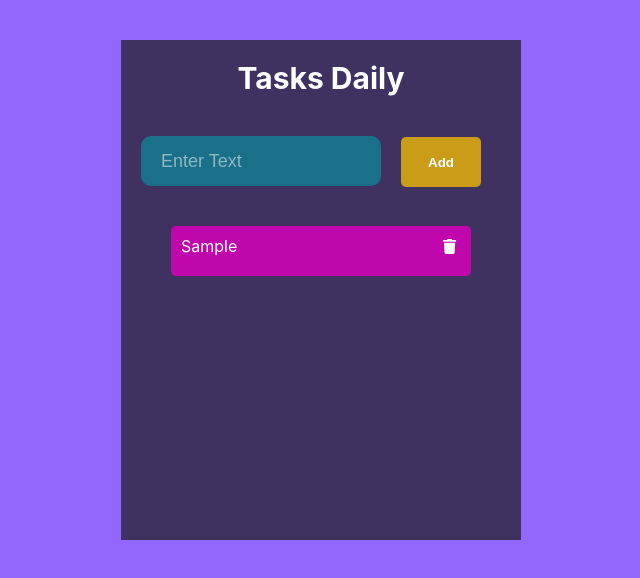
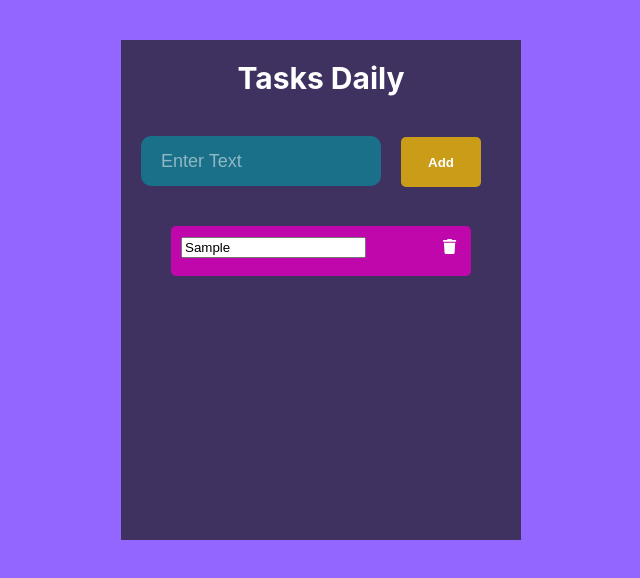
Before and after one commit to saloni0104/Tasks-daily, a React (Create React App) app: page / in a window 1280 px wide. Both pictures are taken after typing "Sample" into the empty fields and a click on the button "Add". Shown: the top 578 px of the page, without its empty margins (319-959 px from the left). Built offline with nearby package versions, Linux system fonts and the light colour scheme.

Commit message:
Editing feature enabled

```diff
--- a/src/ListItems.js
+++ b/src/ListItems.js
@@ -8,7 +8,8 @@ function ListItems(props) {
        const items = props.items;
        const listItems = items.map(item => {
            return <div className="list" key={item.key}>
-               <p>{item.text}
+               <p>
+                   <input type="text" id={item.text} value={item.text} />
                <span>
                    <FontAwesomeIcon className="faicons" icon="trash"
                     onClick={ () => props.deleteItem(item.key)} />
```
